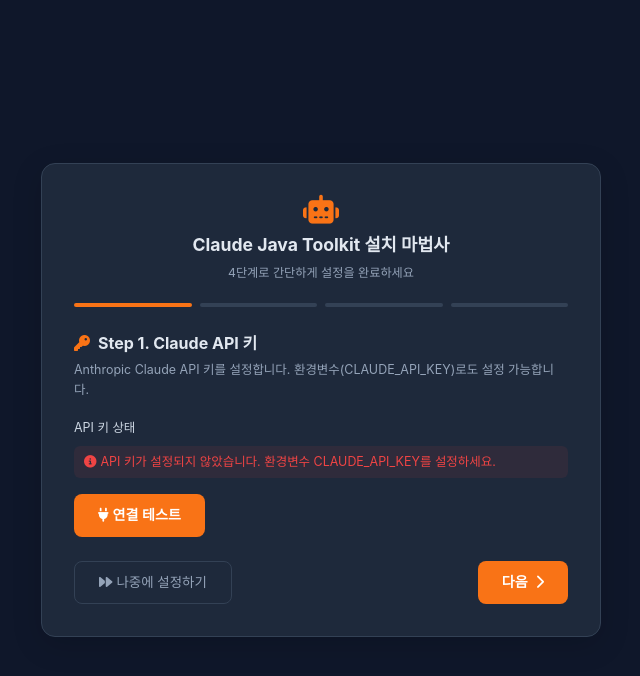
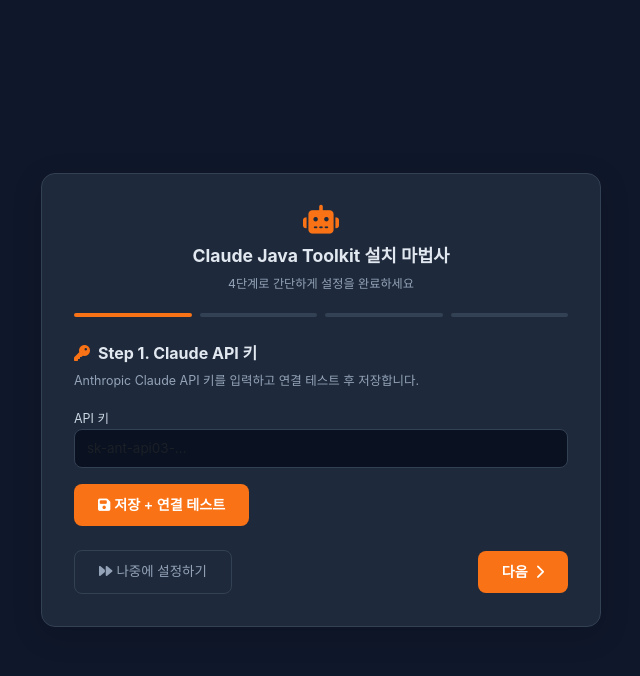
Before and after one commit to Sangmoo/Claude-Java-Toolkit, a Spring app: template claude-toolkit-ui/src/main/resources/templates/setup.html in a window 1280 px wide. Shown: the top 676 px of the page, without its empty margins (319-959 px from the left). Run offline with Thymeleaf, Linux system fonts and the light colour scheme; the template is opened without the code that fills it, so the values that code supplies are empty; some of the project's set-up classes (security, data sources, template engines, error pages and the like) are left out, and stand-ins take their place.

Commit message:
feat: 설치 마법사 API키/DB 저장 기능 + README/index 빌드·배포 가이드
설치 마법사 개선:
- /setup/save-api-key: API 키 입력 → 런타임 적용 + 파일 영속화 + 연결 테스트
- /setup/save-db: Oracle DB URL/계정 입력 → 연결 테스트 + ToolkitSettings 저장
- setup.html: API 키 입력 필드 + "저장+연결 테스트" 버튼 추가
- setup.html: Oracle DB URL/계정 입력 필드 + "저장+연결 테스트" 버튼 추가
- saveApiKey(), saveDb() JavaScript 함수 추가

README.md 최신화:
- Group 5 (멀티유저/RBAC) 완료 체크
- Group 6 (Docker/외부DB/설치마법사/헬스체크) 완료 체크
- 감사 로그 강화 섹션 추가
- Quick Start에 Docker 배포 가이드 + 환경변수 테이블 추가
- 설치 마법사 4단계 가이드 + 헬스체크 curl 예시 추가
- 로드맵 v2.1.0으로 Groups 7~8만 남김

index.html 대시보드:
- Quick Start에 git clone URL 수정 + 설치 마법사/로그인 안내
- Docker 배포 Quick Start 섹션 추가 (H2/MySQL/PostgreSQL)
- 헬스체크/DB/초기계정 안내 표시

Co-Authored-By: Claude Opus 4.6 (1M context) <noreply@anthropic.com>

```diff
--- a/claude-toolkit-ui/src/main/resources/templates/setup.html
+++ b/claude-toolkit-ui/src/main/resources/templates/setup.html
@@ -55,26 +55,42 @@
         <!-- Step 1: API 키 -->
         <div class="step active" id="step-1">
             <div class="step-title"><i class="fas fa-key me-2" style="color:#f97316"></i>Step 1. Claude API 키</div>
-            <div class="step-desc">Anthropic Claude API 키를 설정합니다. 환경변수(CLAUDE_API_KEY)로도 설정 가능합니다.</div>
+            <div class="step-desc">Anthropic Claude API 키를 입력하고 연결 테스트 후 저장합니다.</div>
+            <div th:if="${apiKeySet}" class="test-result test-ok mb-3"><i class="fas fa-check-circle me-1"></i>API 키가 이미 설정되어 있습니다.</div>
             <div class="mb-3">
-                <label style="font-size:.78rem;color:var(--text-sub);">API 키 상태</label>
-                <div th:if="${apiKeySet}" class="test-result test-ok"><i class="fas fa-check-circle me-1"></i>API 키가 이미 설정되어 있습니다.</div>
-                <div th:unless="${apiKeySet}" class="test-result test-fail"><i class="fas fa-info-circle me-1"></i>API 키가 설정되지 않았습니다. 환경변수 CLAUDE_API_KEY를 설정하세요.</div>
+                <label style="font-size:.78rem;color:var(--text-sub);">API 키</label>
+                <input type="password" id="setupApiKey" class="form-control setup-input" placeholder="sk-ant-api03-...">
             </div>
-            <button class="btn-setup" onclick="testApi()"><i class="fas fa-plug me-1"></i>연결 테스트</button>
+            <div class="d-flex gap-2">
+                <button class="btn-setup" onclick="saveApiKey()"><i class="fas fa-save me-1"></i>저장 + 연결 테스트</button>
+                <button class="btn-skip" th:if="${apiKeySet}" onclick="testApi()"><i class="fas fa-plug me-1"></i>기존 키 테스트</button>
+            </div>
             <div id="apiTestResult"></div>
         </div>
 
         <!-- Step 2: DB -->
         <div class="step" id="step-2">
-            <div class="step-title"><i class="fas fa-database me-2" style="color:#3b82f6"></i>Step 2. 데이터베이스</div>
-            <div class="step-desc">애플리케이션 데이터 저장용 DB를 선택합니다. 기본값은 H2 파일 DB입니다.</div>
-            <div class="mb-3">
-                <label style="font-size:.78rem;color:var(--text-sub);">현재 DB</label>
-                <div class="test-result test-ok"><i class="fas fa-check-circle me-1"></i>H2 파일 DB (기본값) — 별도 설정 없이 사용 가능</div>
+            <div class="step-title"><i class="fas fa-database me-2" style="color:#3b82f6"></i>Step 2. Oracle DB 연결 (선택)</div>
+            <div class="step-desc">SQL 분석 대상 Oracle DB를 설정합니다. 나중에 Settings에서도 설정 가능합니다.</div>
+            <div class="mb-2">
+                <label style="font-size:.78rem;color:var(--text-sub);">JDBC URL</label>
+                <input type="text" id="setupDbUrl" class="form-control setup-input" placeholder="jdbc:oracle:thin:@//host:1521/ORCL">
             </div>
-            <div style="font-size:.78rem;color:var(--text-muted);margin-top:8px;">
-                <i class="fas fa-info-circle me-1"></i>MySQL/PostgreSQL로 전환하려면 환경변수 <code>DB_TYPE=mysql</code> 또는 <code>DB_TYPE=postgresql</code>을 설정하세요.
+            <div class="d-flex gap-2 mb-2">
+                <div style="flex:1;">
+                    <label style="font-size:.78rem;color:var(--text-sub);">사용자</label>
+                    <input type="text" id="setupDbUser" class="form-control setup-input" placeholder="username">
+                </div>
+                <div style="flex:1;">
+                    <label style="font-size:.78rem;color:var(--text-sub);">비밀번호</label>
+                    <input type="password" id="setupDbPass" class="form-control setup-input" placeholder="password">
+                </div>
+            </div>
+            <button class="btn-setup" onclick="saveDb()"><i class="fas fa-save me-1"></i>저장 + 연결 테스트</button>
+            <div id="dbTestResult"></div>
+            <div style="font-size:.75rem;color:var(--text-muted);margin-top:10px;border-top:1px solid var(--border-color);padding-top:8px;">
+                <i class="fas fa-info-circle me-1"></i>내부 데이터 저장용 DB(H2)는 별도 설정 없이 자동 사용됩니다.<br>
+                MySQL/PostgreSQL로 전환하려면 환경변수 <code>DB_TYPE=mysql|postgresql</code> 설정 후 재시작하세요.
             </div>
         </div>
 
@@ -142,6 +158,26 @@ function prevStep() {
     if (currentStep > 1) goToStep(currentStep - 1);
 }
 
+function saveApiKey() {
+    var key = document.getElementById('setupApiKey').value.trim();
+    if (!key) { alert('API 키를 입력하세요.'); return; }
+    var el = document.getElementById('apiTestResult');
+    el.innerHTML = '<div class="test-result" style="color:var(--text-muted);"><i class="fas fa-spinner fa-spin me-1"></i>저장 및 테스트 중...</div>';
+    var fd = new URLSearchParams(); fd.append('apiKey', key);
+    fetch('/setup/save-api-key', {method:'POST', body:fd})
+        .then(function(r){ return r.json(); })
+        .then(function(d){
+            if (d.success) {
+                el.innerHTML = '<div class="test-result test-ok"><i class="fas fa-check-circle me-1"></i>API 키 저장 완료 + 연결 성공 — 모델: ' + (d.model||'') + '</div>';
+            } else {
+                el.innerHTML = '<div class="test-result test-fail"><i class="fas fa-times-circle me-1"></i>저장됨, 연결 실패: ' + (d.error||'') + '</div>';
+            }
+        })
+        .catch(function(e){
+            el.innerHTML = '<div class="test-result test-fail"><i class="fas fa-times-circle me-1"></i>요청 실패: ' + e.message + '</div>';
+        });
+}
+
 function testApi() {
     var el = document.getElementById('apiTestResult');
     el.innerHTML = '<div class="test-result" style="color:var(--text-muted);"><i class="fas fa-spinner fa-spin me-1"></i>테스트 중...</div>';
@@ -152,6 +188,29 @@ function testApi() {
                 el.innerHTML = '<div class="test-result test-ok"><i class="fas fa-check-circle me-1"></i>연결 성공 — 모델: ' + (d.model||'') + '</div>';
             } else {
                 el.innerHTML = '<div class="test-result test-fail"><i class="fas fa-times-circle me-1"></i>' + (d.error||'연결 실패') + '</div>';
+            }
+        })
+        .catch(function(e){
+            el.innerHTML = '<div class="test-result test-fail"><i class="fas fa-times-circle me-1"></i>요청 실패: ' + e.message + '</div>';
+        });
+}
+
+function saveDb() {
+    var url  = document.getElementById('setupDbUrl').value.trim();
+    var user = document.getElementById('setupDbUser').value.trim();
+    var pass = document.getElementById('setupDbPass').value.trim();
+    if (!url) { alert('JDBC URL을 입력하세요.'); return; }
+    var el = document.getElementById('dbTestResult');
+    el.innerHTML = '<div class="test-result" style="color:var(--text-muted);"><i class="fas fa-spinner fa-spin me-1"></i>저장 및 연결 테스트 중...</div>';
+    var fd = new URLSearchParams();
+    fd.append('dbUrl', url); fd.append('dbUsername', user); fd.append('dbPassword', pass);
+    fetch('/setup/save-db', {method:'POST', body:fd})
+        .then(function(r){ return r.json(); })
+        .then(function(d){
+            if (d.success) {
+                el.innerHTML = '<div class="test-result test-ok"><i class="fas fa-check-circle me-1"></i>DB 설정 저장 완료 + 연결 성공</div>';
+            } else {
+                el.innerHTML = '<div class="test-result test-fail"><i class="fas fa-times-circle me-1"></i>연결 실패: ' + (d.error||'') + '</div>';
             }
         })
         .catch(function(e){
```
Also changed, not shown: claude-toolkit-ui/src/main/java/io/github/claudetoolkit/ui/controller/SetupController.java (+63 -8 lines), claude-toolkit-ui/src/main/resources/templates/index.html (+29 -3 lines), README.md.
